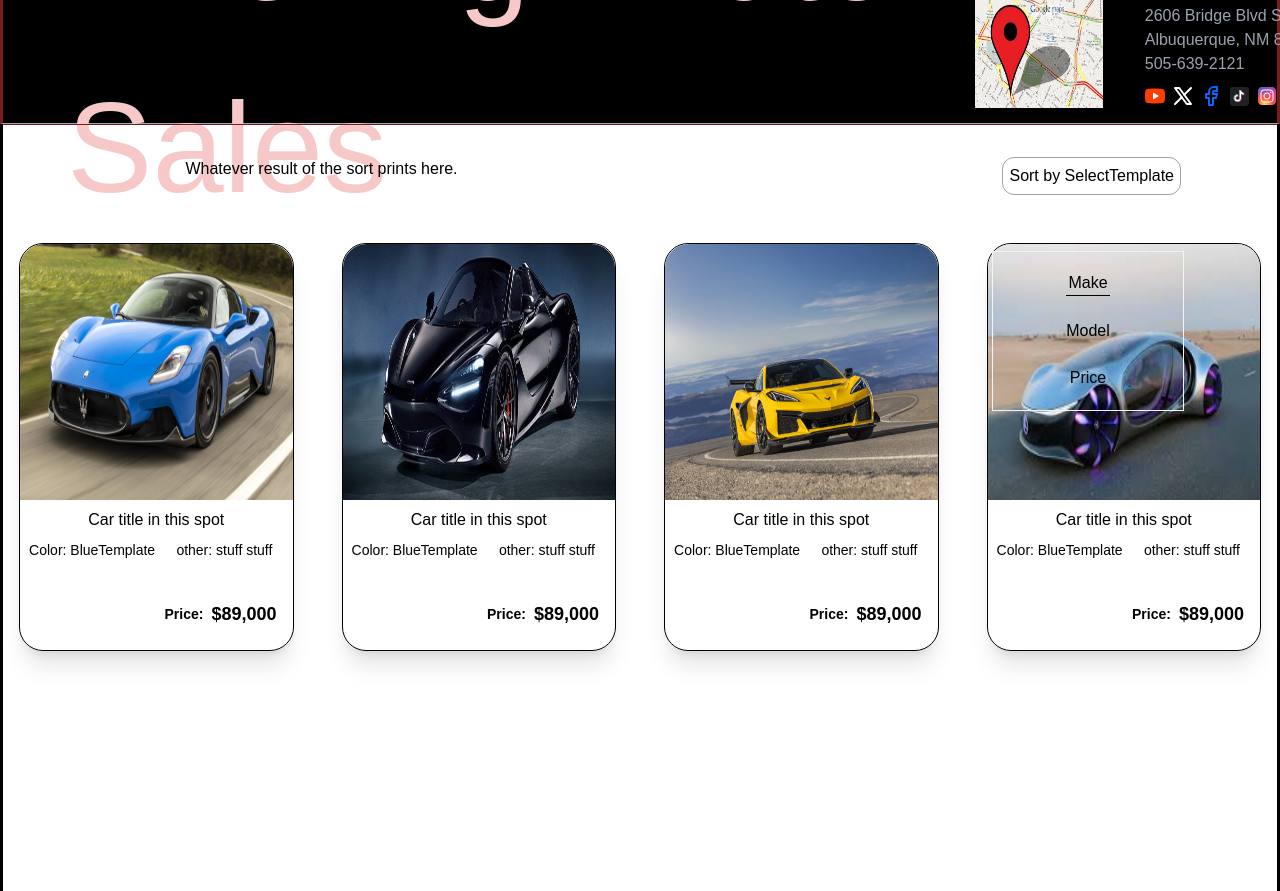
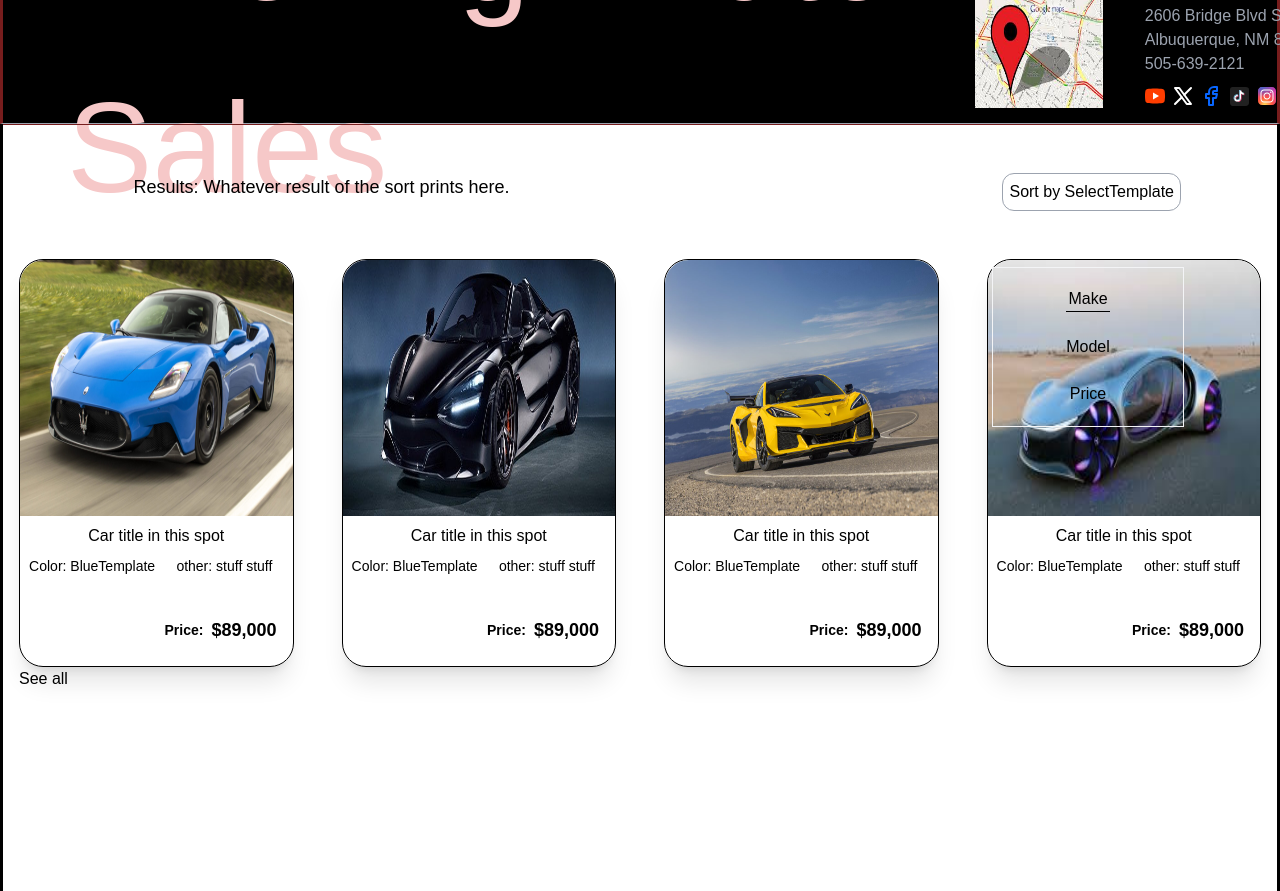
Before and after one commit to trudruskii/MileHighAutoSales, a Next.js app in the folder frontend/: page / in a window 1280 px wide. Shown: the part 540-1431 px from the top of the page. Built offline with nearby package versions, Linux system fonts and the light colour scheme.

Commit message:
added see all - needs placement

```diff
--- a/frontend/src/app/page.tsx
+++ b/frontend/src/app/page.tsx
@@ -8,8 +8,8 @@ export default function Home() {
   return (
       <>
           <div className="border-black border-l-[3px] border-r-[3px]">
-              <div className="grid grid-cols-2 border-t border-red-900 pt-8">
-                  <p className="mx-auto">Whatever result of the sort prints here.</p>
+              <div className="grid grid-cols-2 border-t border-red-900 pt-12">
+                  <p className="mx-auto text-lg">Results: Whatever result of the sort prints here.</p>
                   <div className="flex justify-end w-full">
                       <button className="border border-gray-400 rounded-xl mr-24 p-1.5">
                           Sort by SelectTemplate
@@ -18,7 +18,8 @@ export default function Home() {
               </div>
 
               <div className="h-screen mx-auto bg-white text-white text-center border-b-2 border-red-900 p-4">
-                  <div className="bg-none border-[1px] border-gray-100  h-[10rem] w-[12rem] text-black p-2 absolute right-0 mt-10 mr-24 grid grid-rows-3 justify-center items-center">
+                  <div
+                      className="bg-none border-[1px] border-gray-100  h-[10rem] w-[12rem] text-black p-2 absolute right-0 mt-10 mr-24 grid grid-rows-3 justify-center items-center">
                       <div className="w-full border-b-[1px] border-black">
                           <button>
                               Make
@@ -38,7 +39,8 @@ export default function Home() {
 
                   </div>
                   <div className="flex col-span-4 gap-12 mx-auto justify-start items-start">
-                      <div className="bg-none border-black border rounded-3xl shadow-xl flex flex-col h-[25.5rem] w-72 mt-8">
+                      <div
+                          className="bg-none border-black border rounded-3xl shadow-xl flex flex-col h-[25.5rem] w-72 mt-8">
                           <Image src={carplaceholder1} alt="Car placeholder image"
                                  className="h-64 w-72 rounded-t-3xl rounded-b-none"/>
                           <span className="text-black p-2">Car title in this spot</span>
@@ -101,6 +103,9 @@ export default function Home() {
                           </span>
                       </div>
                   </div>
+                  <button className="text-black flex justify-end items-end">
+                      See all
+                  </button>
               </div>
           </div>
 
```
